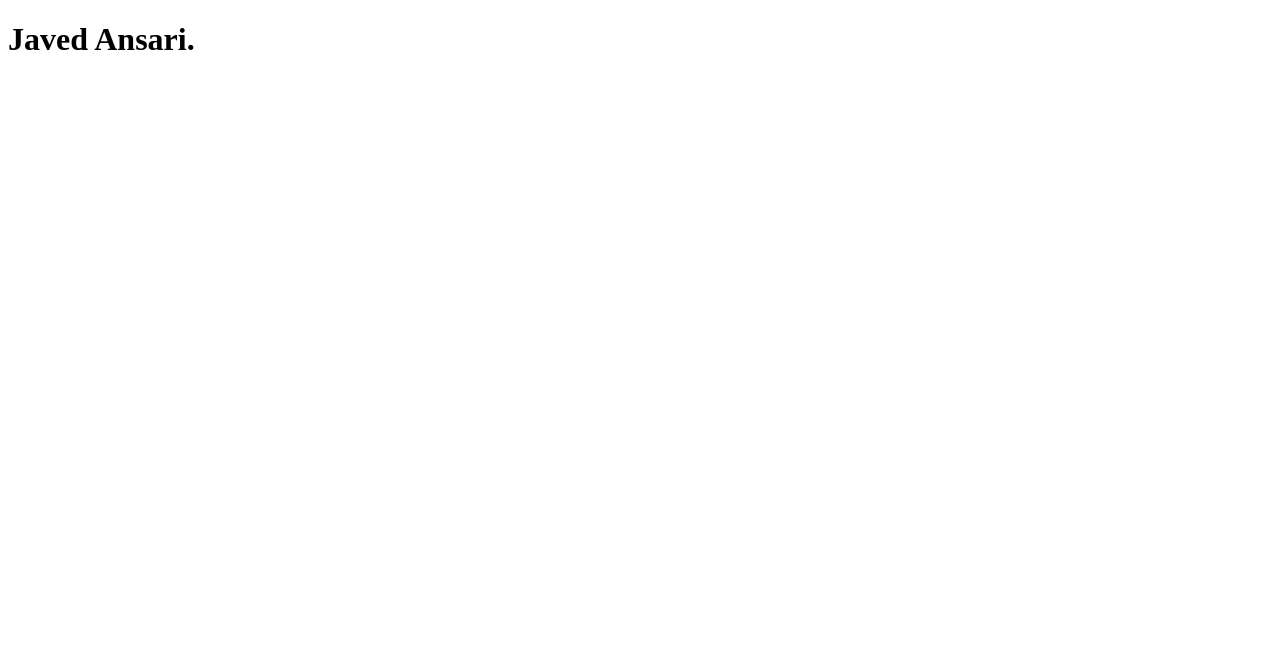
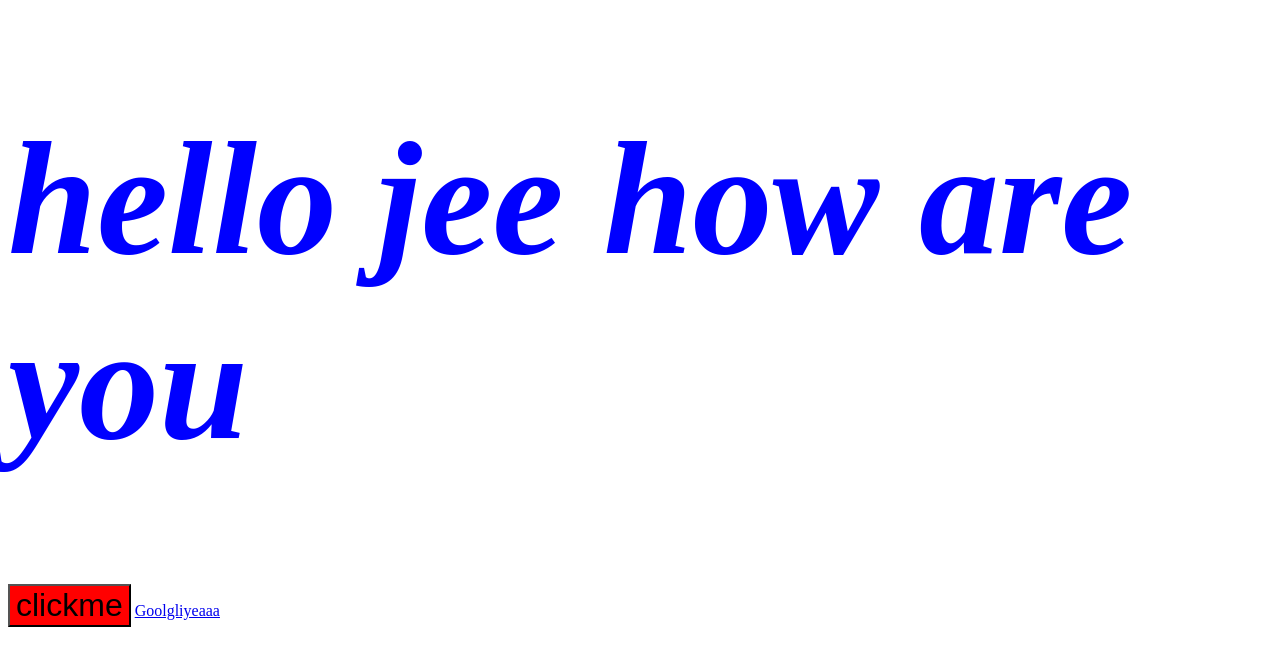
Before and after one commit to mdansarijaved/JavascriptLOB, a website built with Vite: page DOM/index.html in a window 1280 px wide. Built offline with nearby package versions, Linux system fonts and the light colour scheme.

Commit message:
dom day 2

```diff
--- a/DOM/index.html
+++ b/DOM/index.html
@@ -9,6 +9,8 @@
 </head>
 <body>
     <h1 onload="alert('hello world')">Javed Ansari.</h1>
+    <button type="button">clickme</button>
+    <a href="https://www.google.com/">Goolgliyeaaa</a>
     <script src="index.js"></script>
 </body>
 </html>
--- a/DOM/index.js
+++ b/DOM/index.js
@@ -1 +1,10 @@
 // alert("hello world ")
+document.querySelector("h1").style.color = "blue"
+document.querySelector("button").style.backgroundColor="red";
+document.querySelector("button").classList.add("invisible");
+
+// document.querySelector("button").classList.toggle("invisible");
+document.querySelector("h1").style.fontSize = "10rem"
+document.querySelector("h1").innerHTML = "<em>hello jee how are you</em> "
+
+document.querySelector("a").setAttribute("href","https://www.bing.com")
--- a/DOM/styles.css
+++ b/DOM/styles.css
@@ -0,0 +1,3 @@
+.invisible{
+    font-size: 2rem;
+}
```
